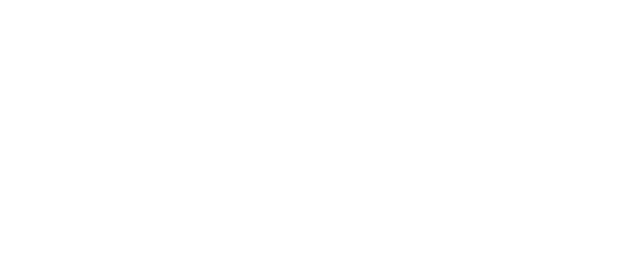
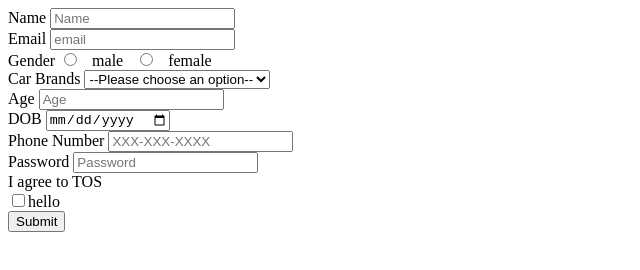
Before and after one commit to acciojob/signup-form-car-Jaimitra, a website: page main.html in a window 1280 px wide. Shown: the whole page, without its empty margins (0-640 px from the left). Drawn offline with Linux system fonts and the light colour scheme.

Commit message:
created a submission

```diff
--- a/main.html
+++ b/main.html
@@ -8,6 +8,38 @@
 
 <body>
 	<!-- the entire body must be written by student -->
+	<form method="post">
+		<label for="name">Name</label>
+		<input type="text" required id="name" placeholder="Name"/><br/>
+		<label for="email">Email</label>
+		<input type="text" required id="email" placeholder="email"/><br/>
+		<div>
+		Gender
+		<input type="radio" id="html" name="gender"  required value="male">
+        <label for="gender_m">male</label>
+        <input type="radio" id="gender_m" name="gender" required value="female">
+        <label for="gender_f">female</label>
+		</div>
+		<label for="cars">Car Brands</label>
+		<select required>
+			<option value="">--Please choose an option--</option>
+			<option value="Bugati">Bugati</option>
+			<option value="Ferrari">Ferrari</option>
+		</select><br/>
+		<label for="age">Age</label>
+		<input type="number" required id="age" placeholder="Age"/><br/>
+		<label for="dob">DOB</label>
+		<input type="date" required id="dob"/><br/>
+		<label for="tel">Phone Number</label>
+		<input type="tel" required id="tel" placeholder="XXX-XXX-XXXX" /><br/>
+		<label for="password">Password</label>
+		<input type="password" placeholder="Password" required id="password"/><br/>
+		<label for="tos">I agree to TOS</label><br/>
+		<input type="checkbox" required id="tos">hello<br/>
+		<input type="submit"/>
+
+	</form>
+    <script type="text/javascript" src="./script.js">
     <script type="text/javascript" src="./script.js">
 </script>
 
```
